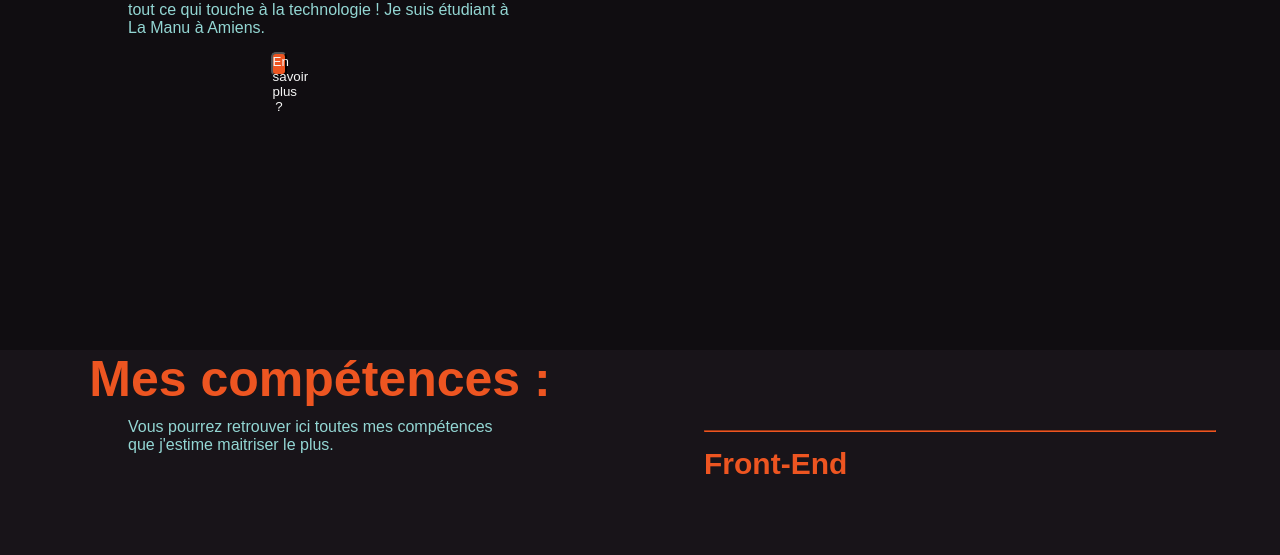
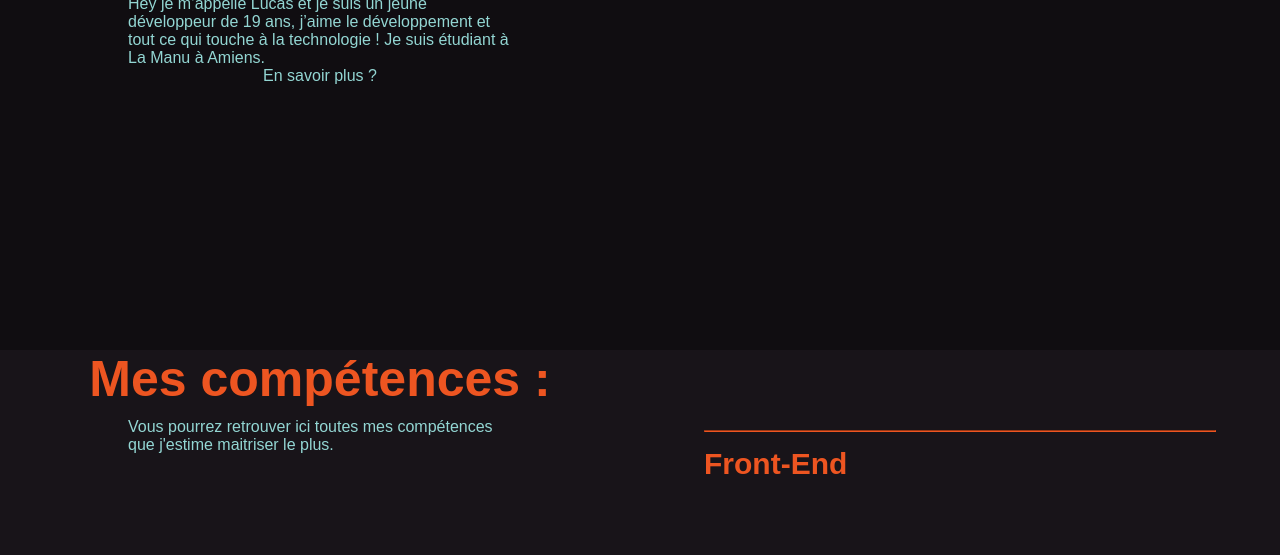
Before and after one commit to Cat-Cake/Portfolio-V.2, a website: page index.html in a window 1280 px wide. Shown: the part 383-938 px from the top of the page. Drawn offline with Linux system fonts and the light colour scheme; a web font is replaced by a local one.

```diff
--- a/index.html
+++ b/index.html
@@ -29,7 +29,7 @@
                 <h2>Lucas Manot</h2>
                 <p>Hey je m’appelle Lucas et je suis un jeune développeur de 19 ans, j’aime le développement et tout ce qui touche à la technologie !
                     Je suis étudiant à La Manu à Amiens.</p>
-                <a href="#skills"><button class="know-more">En savoir plus ?</button></a>
+                <a href="#skills">En savoir plus ?</a>
             </div>
             <div class="pic-perso">
                 <img class="me-picture" src="./assets/img/me" alt="me">
```
